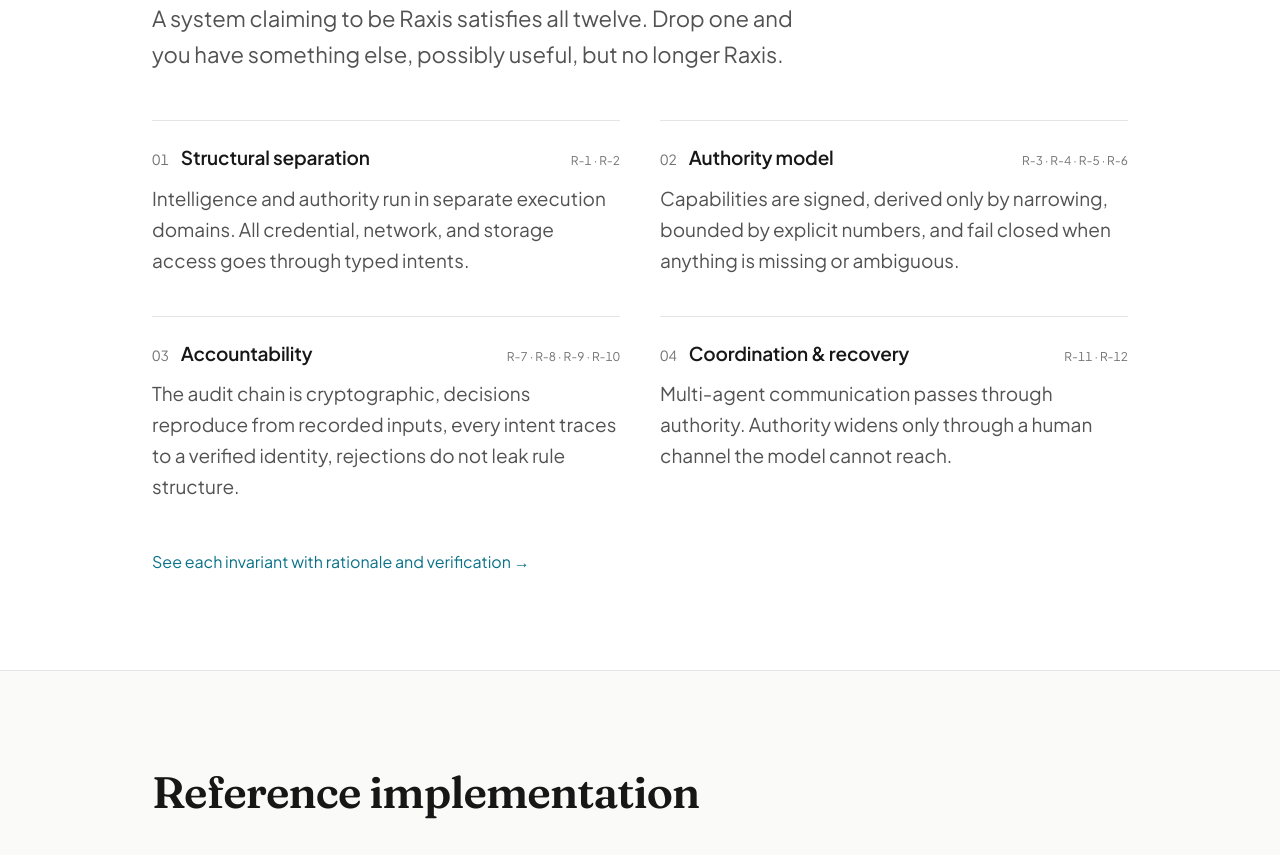
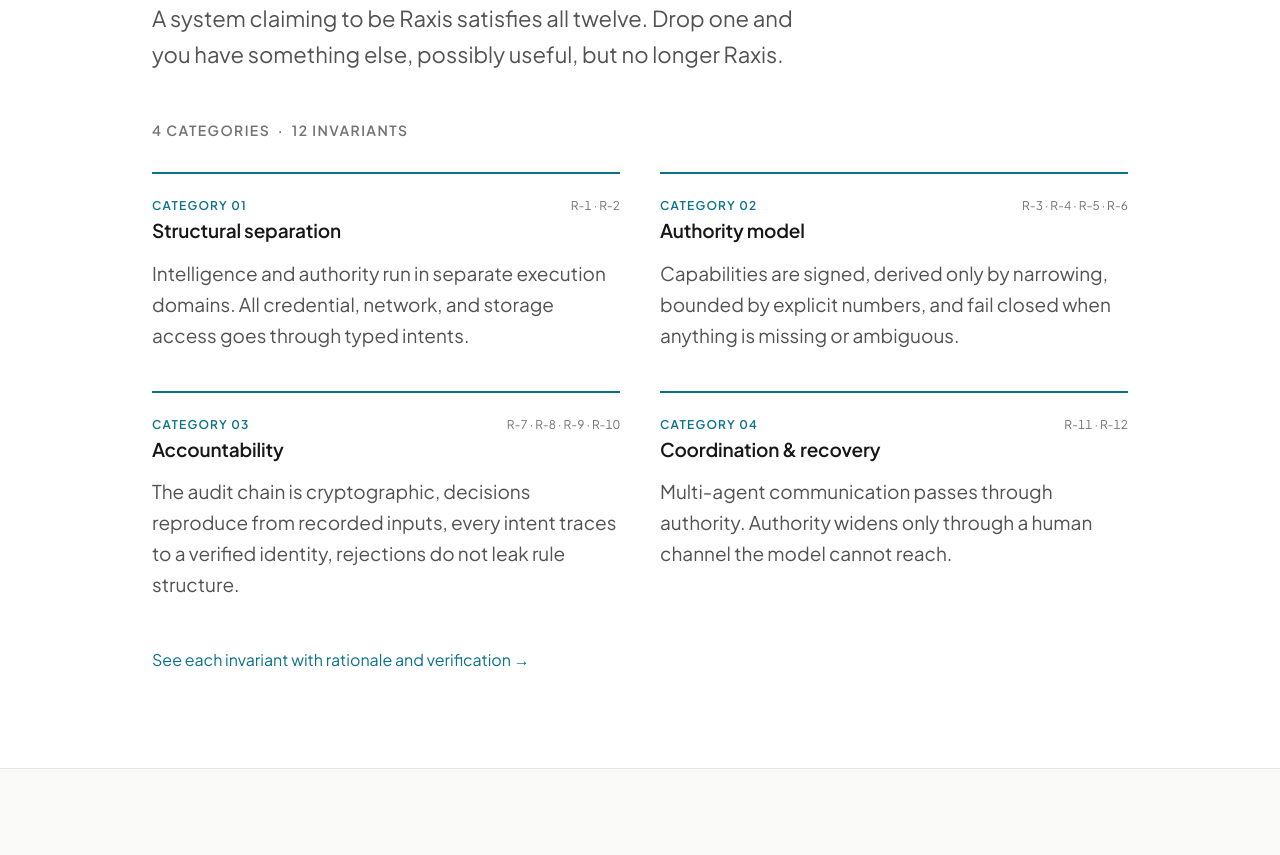
Before and after one commit to chika5105/raxis, a Next.js app: page / in a window 1280 px wide. Shown: the part 2620-3475 px from the top of the page. Built offline with nearby package versions, Linux system fonts and the light colour scheme.

Commit message:
Invariants: clarify 4 categories / 12 invariants grouping with accent borders and category labels

```diff
--- a/src/app/page.tsx
+++ b/src/app/page.tsx
@@ -168,18 +168,21 @@
       title="Twelve invariants"
       lead="A system claiming to be Raxis satisfies all twelve. Drop one and you have something else, possibly useful, but no longer Raxis."
     >
+      <p className="text-sm font-semibold uppercase tracking-widest text-[var(--soft)] mb-8">
+        4 categories &nbsp;·&nbsp; 12 invariants
+      </p>
       <div className="grid gap-10 sm:grid-cols-2">
         {groups.map((g) => (
-          <div key={g.n} className="border-t border-[var(--rule)] pt-6">
-            <div className="flex items-baseline gap-3">
-              <span className="text-sm text-[var(--soft)] tabular-nums">
-                {g.n}
+          <div key={g.n} className="border-t-2 border-[var(--accent)] pt-6">
+            <div className="flex items-baseline gap-3 mb-1">
+              <span className="text-xs font-semibold uppercase tracking-widest text-[var(--accent)]">
+                Category {g.n}
               </span>
-              <h3 className="h-sub">{g.title}</h3>
               <span className="ml-auto text-xs text-[var(--soft)] tabular-nums">
                 {g.ids.join(" · ")}
               </span>
             </div>
+            <h3 className="h-sub">{g.title}</h3>
             <p className="mt-3 text-[var(--muted)] leading-relaxed">{g.body}</p>
           </div>
         ))}
```
